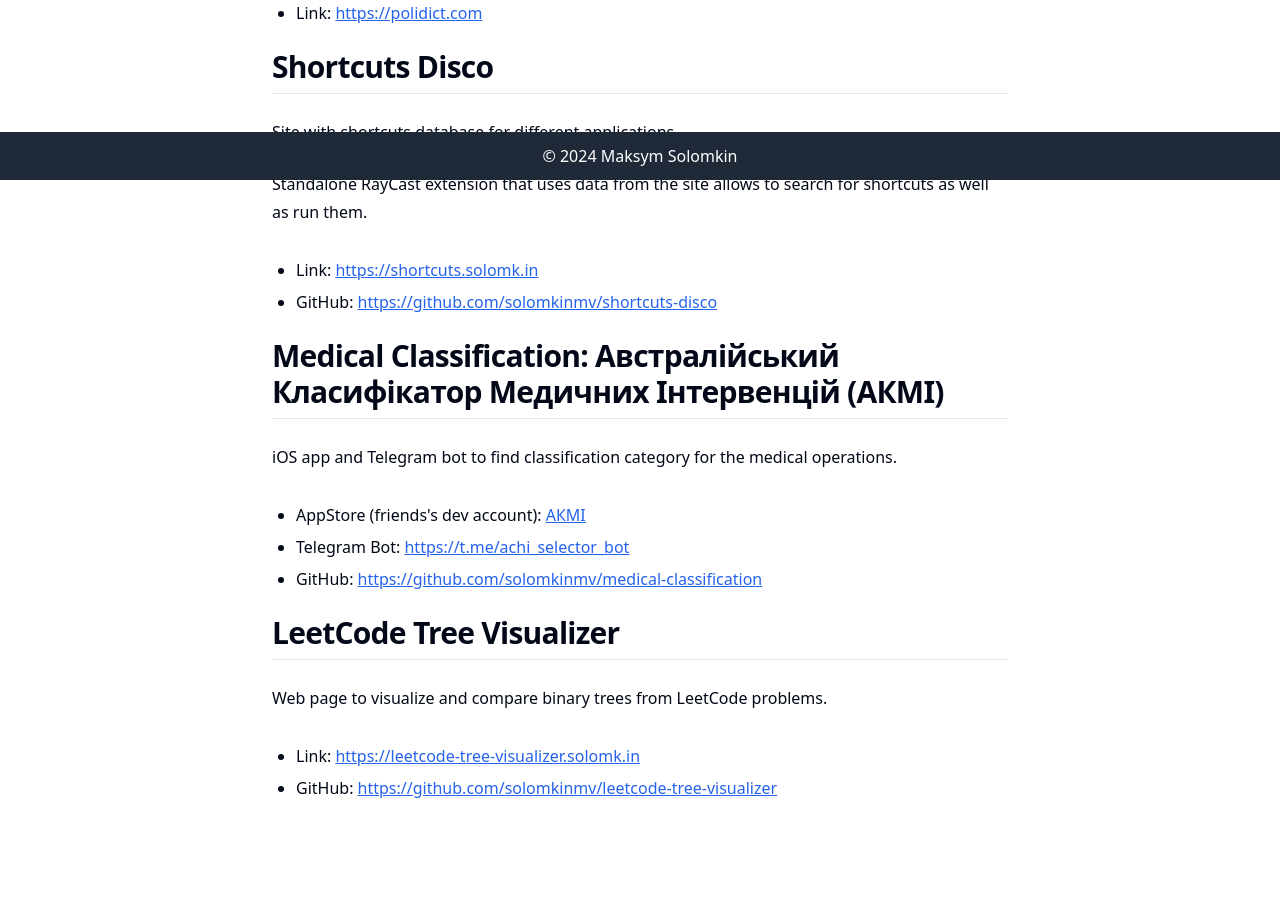
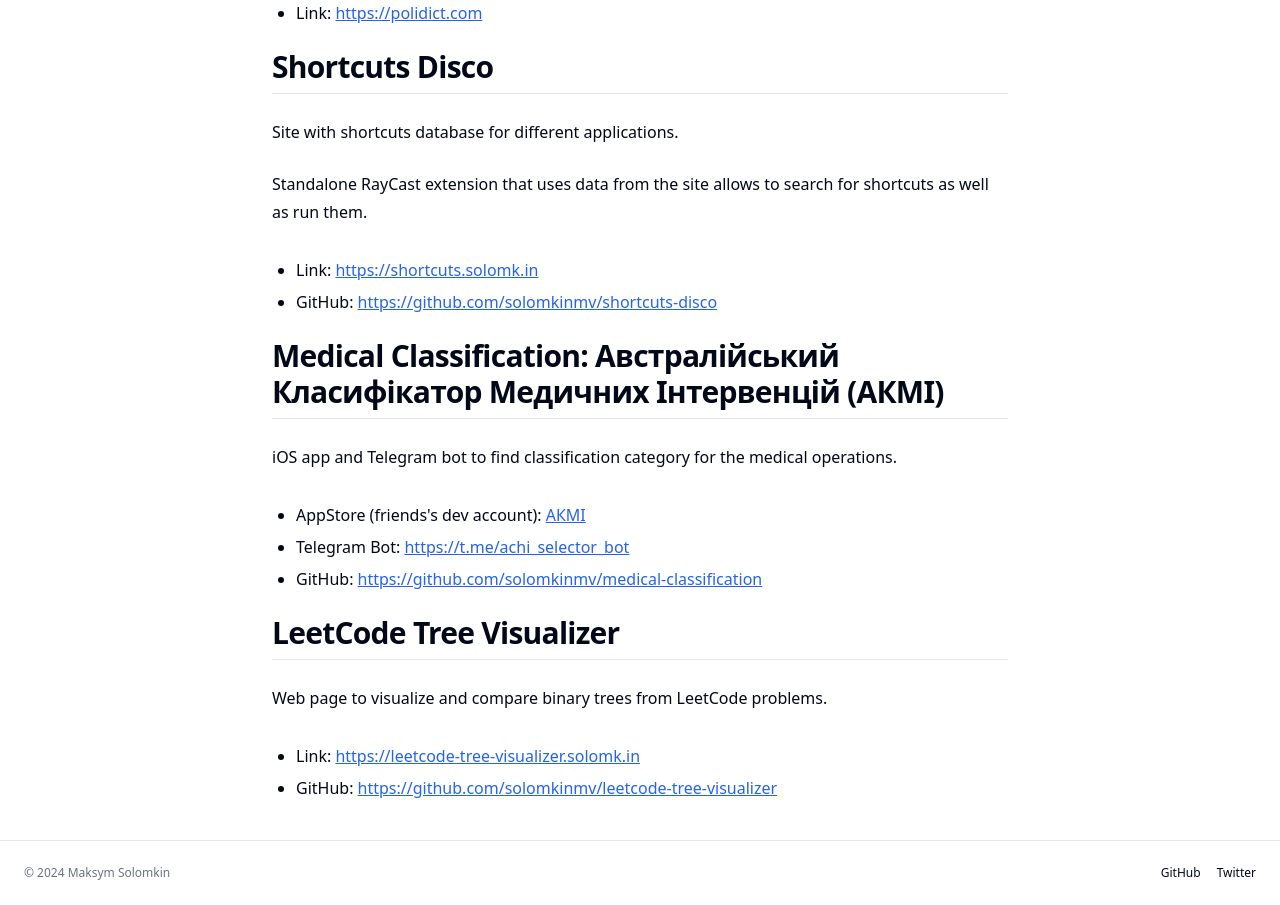
Before and after one commit to solomkinmv/site, a Next.js app in the folder next-personal-site/: page / in a window 1280 px wide. Shown: the part 620-1525 px from the top of the page. Before the commit the page ends 1460 px from the top, so only its background shows below. Built offline with nearby package versions, Linux system fonts and the light colour scheme.

Commit message:
Style footer

```diff
--- a/next-personal-site/src/components/footer.tsx
+++ b/next-personal-site/src/components/footer.tsx
@@ -1,10 +1,18 @@
 import React from 'react';
-import {cn} from "@/lib/utils";
+import Link from "next/link";
 
 export const Footer = () => {
     return (
-        <footer className={cn('fixed', 'inset-x-0', 'bottom-0', 'flex', 'justify-center', 'items-center', 'h-12', 'bg-gray-800', 'text-white')}>
-            © 2024 Maksym Solomkin
+        <footer className="flex items-center justify-between p-6 border-t">
+            <p className="text-xs text-gray-500 dark:text-gray-400">© 2024 Maksym Solomkin</p>
+            <nav className="flex gap-4">
+                <Link className="text-xs hover:underline underline-offset-4" href="https://github.com/solomkinmv">
+                    GitHub
+                </Link>
+                <Link className="text-xs hover:underline underline-offset-4" href="https://twitter.com/solomkinmv">
+                    Twitter
+                </Link>
+            </nav>
         </footer>
     );
 };
```
